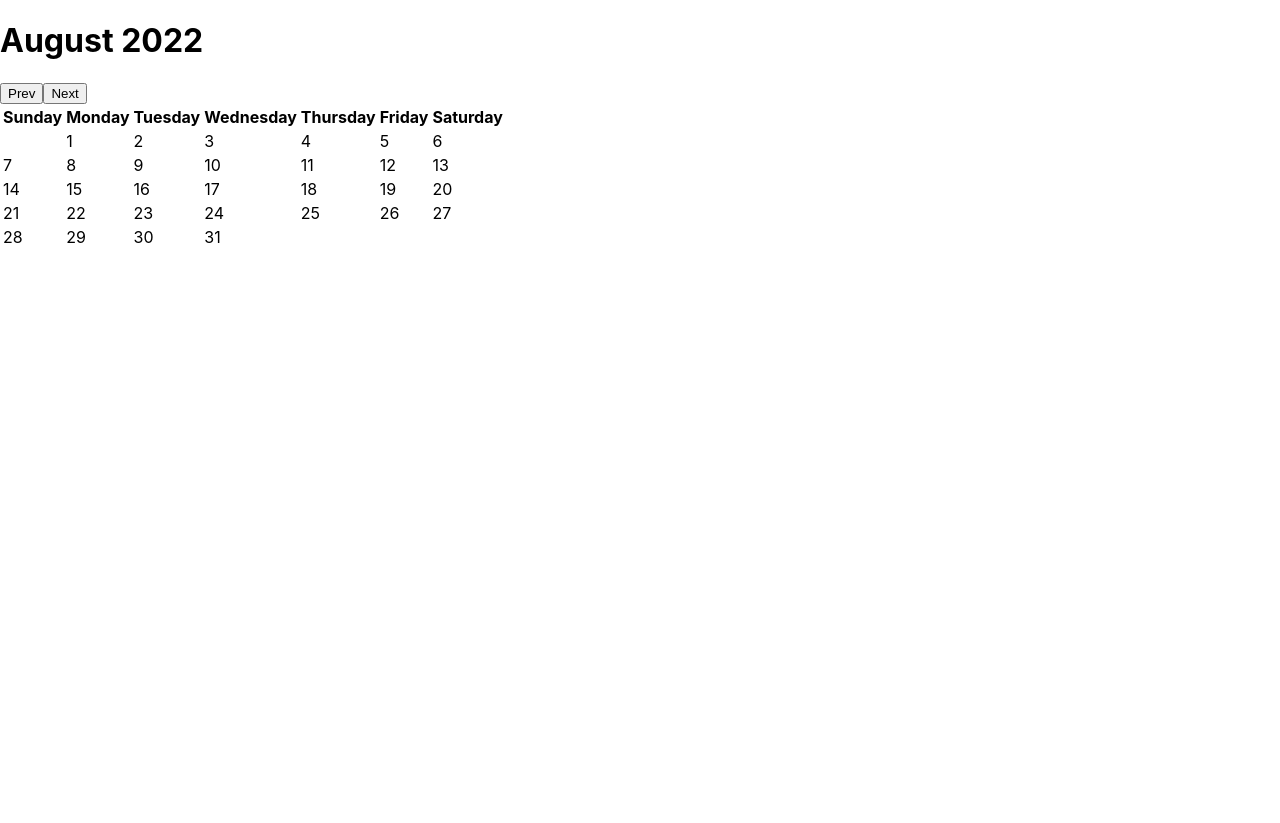
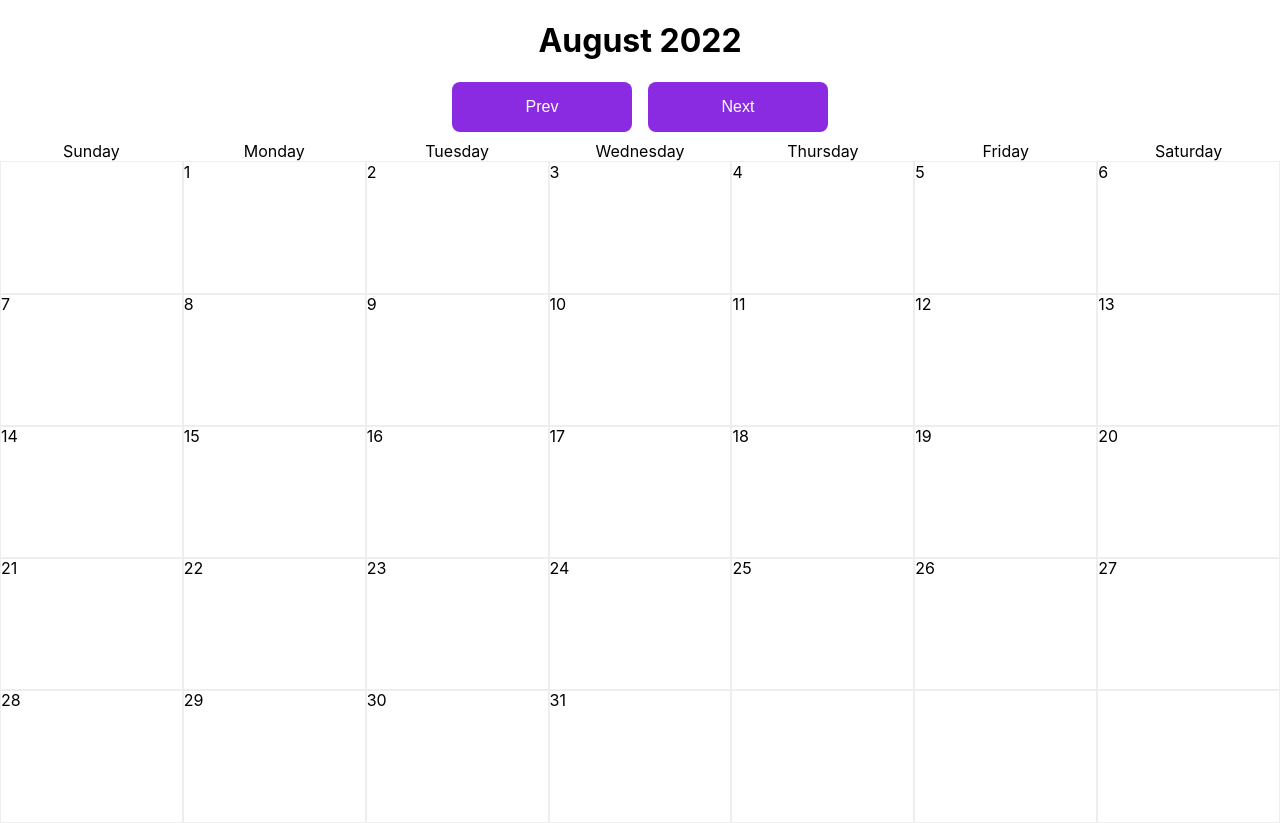
Before and after one commit to TihanaG/react-calendar, a React (Create React App) app: page / in a window 1280 px wide. Before the commit the page ends 800 px from the top, so only its background shows below. Built offline with nearby package versions, Linux system fonts and the light colour scheme.

Commit message:
Add Styling with Styled Components

```diff
--- a/package.json
+++ b/package.json
@@ -11,6 +11,7 @@
     "react-dom": "^18.2.0",
     "react-router-dom": "^6.3.0",
     "react-scripts": "5.0.1",
+    "styled-components": "^5.3.5",
     "web-vitals": "^2.1.4"
   },
   "scripts": {
--- a/src/Calendar.js
+++ b/src/Calendar.js
@@ -1,48 +1,65 @@
 import moment from "moment"
+import styled from "styled-components"
+import { getDaysInMonth, segmentIntoWeeks, padWeekFront, padWeekBack, daysOfTheWeek } from "./util"
 
-export const getDaysInMonth = monthMoment => {
-    const monthCopy = monthMoment.clone()
-    monthCopy.startOf('month')
+const CalendarControlsWrap = styled.div`
+    height: 15%;
+`;
+const CalendarControls = styled.div`
+    margin: auto;
+    max-width: 400px;
+    text-align: center;
 
-    let days = []
+    button {
+        width: 45%;
+        margin: 0 2%;
+    }
+`;
 
-    while(monthCopy.month() === monthMoment.month()) {
-        days.push(monthCopy.clone())
-        monthCopy.add(1, 'days')
+const CalendarTableWrap = styled.div`
+    position: absolute;
+    top: 0;
+    right: 0;
+    left: 0;
+    bottom: 0;
+`;
+
+const CalendarTable = styled.div`
+    height: 85%;
+    display: flex;
+    flex-direction: column;
+    width: 100%;
+`;
+
+const CalendarRow = styled.div`
+    display: flex;
+    flex: 1;
+`;
+
+const CalendarHeading = styled.div`
+    display: flex;
+    flex-direction: row;
+`;
+
+const CalendarHeadingCell = styled.div`
+    flex: 1;
+    text-align: center;
+`;
+
+const CalendarCellWrap = styled.div`
+    padding: 0px;
+    flex: 1;
+`;
+
+const CalendarCell = styled.div`
+    border: 1px solid #eee;
+    position: relative;
+    height: 100%;
+
+    :hover {
+        background-color: #eee;
     }
-
-    return days;
-}
-
-export const segmentIntoWeeks = dayMoments => {
-    let weeks = []
-    let currentWeek = []
-    for (let day of dayMoments) {
-        currentWeek.push(day.clone())
-
-        if (day.format('dddd') === 'Saturday') {
-            weeks.push(currentWeek)
-            currentWeek = []
-        }
-    }
-
-    if (currentWeek.length > 0) {
-        weeks.push(currentWeek)
-    }
-
-    return weeks
-}
-
-// Funkcija kako bi se prikazala prazna mjesta ako prvi ne pocinjeu nedjelju
-const padWeekFront = (week, padWith = null) => {
-    return [...Array(7 - week.length).fill(padWith), ...week]
-}
-
-const padWeekBack = (week, padWith= null) => {
-    return [...week, ...Array(7 - week.length).fill(padWith)]
-}
-
-const daysOfTheWeek = ['Sunday', 'Monday', 'Tuesday', 'Wednesday', 'Thursday', 'Friday', 'Saturday']
+`;
 
 export const Calendar = ({ month, year, onPrev, onNext }) => {
     const currentMonthMoment = moment(`${month}${year}`, 'MMYYYY')
@@ -51,14 +68,18 @@ export const Calendar = ({ month, year, onPrev, onNext }) => {
 
     return (
         <>
+        <CalendarTableWrap >
+            <CalendarControlsWrap>
+                <CalendarControls>
                     <h1>{currentMonthMoment.format('MMMM YYYY')}</h1>
                     <button onClick={onPrev}>Prev</button>
                     <button onClick={onNext}>Next</button>
-            <table>
-                <thead>
-                    <tr>{daysOfTheWeek.map(day => <th key={day}>{day}</th>)}</tr>
-                </thead>
-                <tbody>
+                </CalendarControls>
+            </CalendarControlsWrap>
+            <CalendarTable>
+                <CalendarHeading>
+                    {daysOfTheWeek.map(day => <CalendarHeadingCell key={day}>{day}</CalendarHeadingCell>)}
+                </CalendarHeading>
                 {weeks.map((week, i) => {
                     const displayWeek = i === 0
                         ? padWeekFront(week)
@@ -66,15 +87,19 @@ export const Calendar = ({ month, year, onPrev, onNext }) => {
                             ? padWeekBack(week)
                             : week
                     return (
-                            <tr key={i}>
-                                {displayWeek.map((dayMoment, j) => dayMoment
-                                    ? <td key={dayMoment.format('D')}>{dayMoment.format('D')}</td>
-                                    : <td key={`${i}${j}`}></td>)}
-                            </tr>
+                        <CalendarRow key={i}>
+                            {displayWeek.map((dayMoment, j) => (
+                                <CalendarCellWrap>
+                                    {dayMoment
+                                        ? <CalendarCell key={dayMoment.format('D')}>{dayMoment.format('D')}</CalendarCell>
+                                        : <CalendarCell key={`${i}${j}`}></CalendarCell>}
+                                </CalendarCellWrap>
+                            ))}
+                        </CalendarRow>
                     )
                 })}
-                </tbody>
-            </table>
+            </CalendarTable>
+        </CalendarTableWrap>
         </>
     )
 }
--- a/src/index.css
+++ b/src/index.css
@@ -11,3 +11,13 @@ code {
   font-family: source-code-pro, Menlo, Monaco, Consolas, 'Courier New',
     monospace;
 }
+
+button {
+  background-color: blueviolet;
+  border: none;
+  border-radius: 8px;
+  color: white;
+  cursor: pointer;
+  font-size: 16px;
+  padding: 16px;
+}
--- /dev/null
+++ b/src/util.js
@@ -0,0 +1,43 @@
+export const getDaysInMonth = monthMoment => {
+    const monthCopy = monthMoment.clone()
+    monthCopy.startOf('month')
+
+    let days = []
+
+    while(monthCopy.month() === monthMoment.month()) {
+        days.push(monthCopy.clone())
+        monthCopy.add(1, 'days')
+    }
+
+    return days;
+}
+
+export const segmentIntoWeeks = dayMoments => {
+    let weeks = []
+    let currentWeek = []
+    for (let day of dayMoments) {
+        currentWeek.push(day.clone())
+
+        if (day.format('dddd') === 'Saturday') {
+            weeks.push(currentWeek)
+            currentWeek = []
+        }
+    }
+
+    if (currentWeek.length > 0) {
+        weeks.push(currentWeek)
+    }
+
+    return weeks
+}
+
+// Funkcija kako bi se prikazala prazna mjesta ako prvi ne pocinjeu nedjelju
+export const padWeekFront = (week, padWith = null) => {
+    return [...Array(7 - week.length).fill(padWith), ...week]
+}
+
+export const padWeekBack = (week, padWith= null) => {
+    return [...week, ...Array(7 - week.length).fill(padWith)]
+}
+
+export const daysOfTheWeek = ['Sunday', 'Monday', 'Tuesday', 'Wednesday', 'Thursday', 'Friday', 'Saturday']
```
Also changed, not shown: 1 other file (tests, documents, lock files or other folders). Lines whose indentation alone changed are shown as unchanged.
